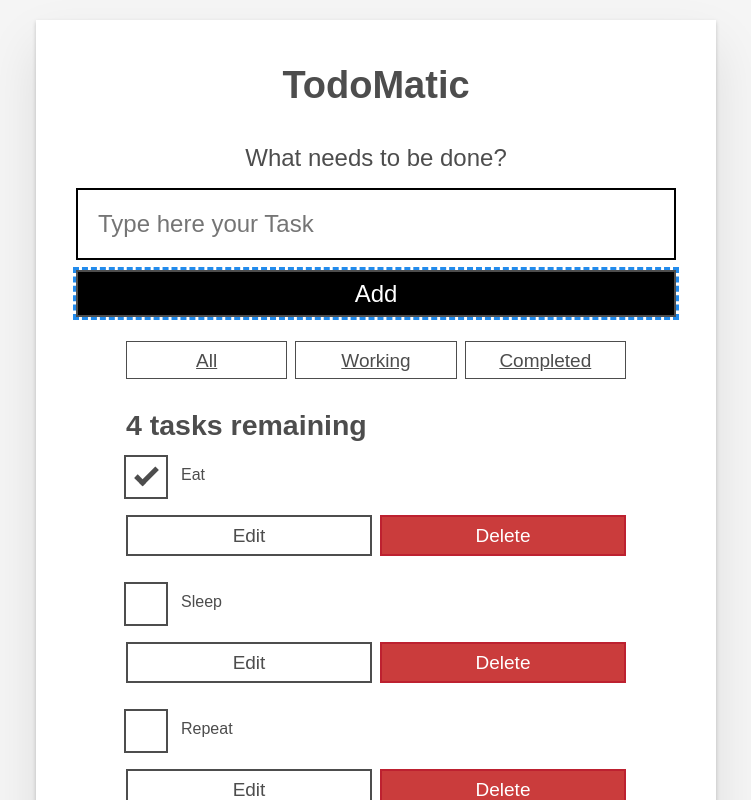
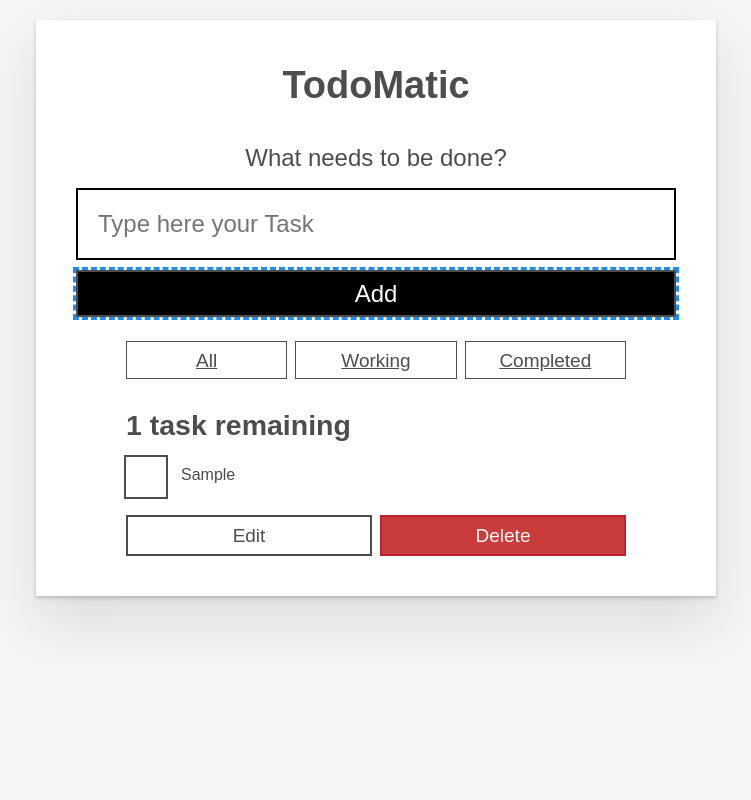
Before and after one commit to GeoX23/todo_app, a React (Create React App) app: page / in a window 1280 px wide. Both pictures are taken after typing "Sample" into the empty fields and a click on the button "Add". Shown: the top 800 px of the page, without its empty margins (264-1015 px from the left). Built offline with nearby package versions, Linux system fonts and the light colour scheme.

Commit message:
Updated with Edit and Save Functionality

```diff
--- a/src/App.js
+++ b/src/App.js
@@ -7,6 +7,7 @@ import { nanoid } from 'nanoid';
 export default function App(props) {
   const [tasks, setTasks] = useState(props.tasks);
 
+  // Completed or Not Functionality
   function toggleTaskCompleted(id) {
     const updatedTasks = tasks.map((task) => {
       // if this task has the same ID as the edited task
@@ -24,6 +25,7 @@ export default function App(props) {
     console.log(updatedTasks);
   }
 
+  // Delete a Task
   function deleteTask(id) {
     console.log('Before Deletion', tasks);
     const deletedTasks = tasks.filter((task) => id !== task.id);
@@ -31,7 +33,19 @@ export default function App(props) {
     console.log('After Deletion', deletedTasks);
   }
 
-  function editTask(id) {}
+  // Edit Name/ToDo
+  function editTask(id, newName) {
+    const editedTaskList = tasks.map((task) => {
+      // if this task has the same ID as the edited task
+      if (id === task.id) {
+        // return statement
+        return { ...task, name: newName };
+      }
+      return task;
+    });
+    setTasks(editedTaskList);
+  }
+
   const taskList = tasks?.map((task) => (
     <Todo
       name={task.name}
@@ -40,6 +54,7 @@ export default function App(props) {
       key={task.id}
       toggleTaskCompleted={toggleTaskCompleted}
       deleteTask={deleteTask}
+      editTask={editTask}
     />
   ));
 
--- a/src/components/Todo.js
+++ b/src/components/Todo.js
@@ -1,8 +1,56 @@
-import React from 'react';
+import React, { useState } from 'react';
 
 export default function Todo(props) {
-  return (
-    <li className='todo stack-small'>
+  const [isEditing, setIsEditing] = useState(false);
+
+  const [newName, setNewName] = useState();
+
+  // Change a Task's Name
+  function handleChange(e) {
+    setNewName(e.target.value);
+  }
+
+  function handleSubmit(e) {
+    e.preventDefault();
+    props.editTask(props.id, newName);
+    setNewName('');
+    setIsEditing(false);
+  }
+
+  // Editing or Viewing Templates
+  const editingTemplate = (
+    <form className='stack-small' onSubmit={handleSubmit}>
+      <div className='form-group'>
+        <label className='todo-label' htmlFor={props.id}>
+          New name for {props.name}
+        </label>
+        <input
+          id={props.id}
+          className='todo-text'
+          type='text'
+          value={newName}
+          onChange={handleChange}
+        />
+      </div>
+      <div className='btn-group'>
+        <button
+          type='button'
+          className='btn todo-cancel'
+          onClick={() => setIsEditing(false)}
+        >
+          Cancel
+          <span className='visually-hidden'>renaming {props.name}</span>
+        </button>
+        <button type='submit' className='btn btn__primary todo-edit'>
+          Save
+          <span className='visually-hidden'>new name for {props.name}</span>
+        </button>
+      </div>
+    </form>
+  );
+
+  const viewTemplate = (
+    <div className='stack-small'>
       <div className='c-cb'>
         <input
           id={props.id}
@@ -15,7 +63,11 @@ export default function Todo(props) {
         </label>
       </div>
       <div className='btn-group'>
-        <button type='button' className='btn'>
+        <button
+          type='button'
+          className='btn'
+          onClick={() => setIsEditing(true)}
+        >
           Edit <span className='visually-hidden'>{props.name}</span>
         </button>
         <button
@@ -26,6 +78,8 @@ export default function Todo(props) {
           Delete <span className='visually-hidden'>{props.name}</span>
         </button>
       </div>
-    </li>
+    </div>
   );
+
+  return <li className='todo'>{isEditing ? editingTemplate : viewTemplate}</li>;
 }
--- a/src/index.js
+++ b/src/index.js
@@ -3,11 +3,7 @@ import ReactDOM from 'react-dom/client';
 import './index.css';
 import App from './App';
 
-const DATA = [
-  { id: 'todo-0', name: 'Eat', completed: true },
-  { id: 'todo-1', name: 'Sleep', completed: false },
-  { id: 'todo-2', name: 'Repeat', completed: false },
-];
+const DATA = [];
 
 const root = ReactDOM.createRoot(document.getElementById('root'));
 root.render(
```
